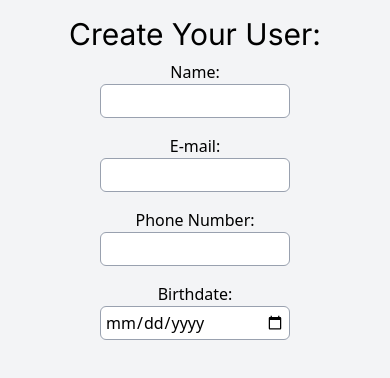
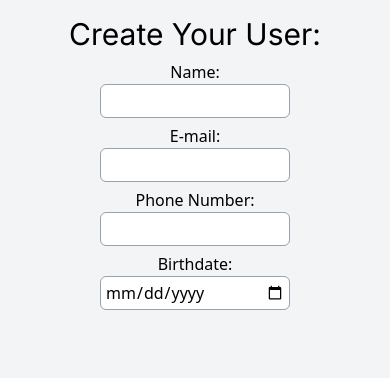
Before and after one commit to gfloriano11/node-crud, a React (Vite) app: page / in a window 390 px wide. Shown: the top 378 px of the page. Built offline with nearby package versions, Linux system fonts and the light colour scheme.

Commit message:
style: add gap in mobile and desktop resposivity

```diff
--- a/src/components/Form.jsx
+++ b/src/components/Form.jsx
@@ -10,7 +10,7 @@ function Form(){
 
     return(
         <form>
-            <div className="lg:w-4xl md:flex-row min-w-30 flex flex-col justify-center items-center gap-4">
+            <div className="lg:w-4xl md:flex-row min-w-30 flex flex-col justify-center items-center md:gap-3.5 gap-1.5">
                 <div className="md:items-start flex flex-col justify-center items-center">
                     <label>Name:</label>
                     <Input type="text" value={name} onChange={(event) => setName(event.target.value)}/>
```
